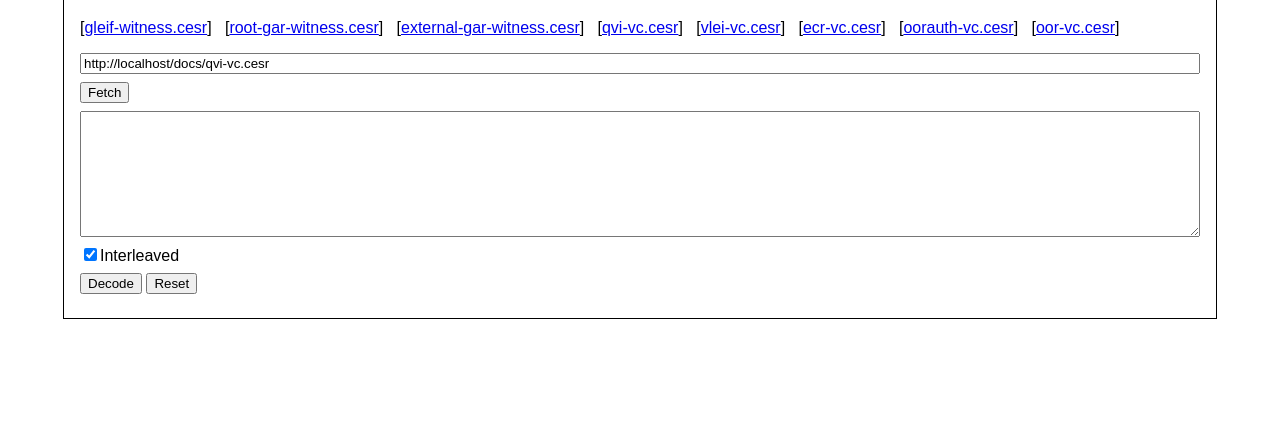
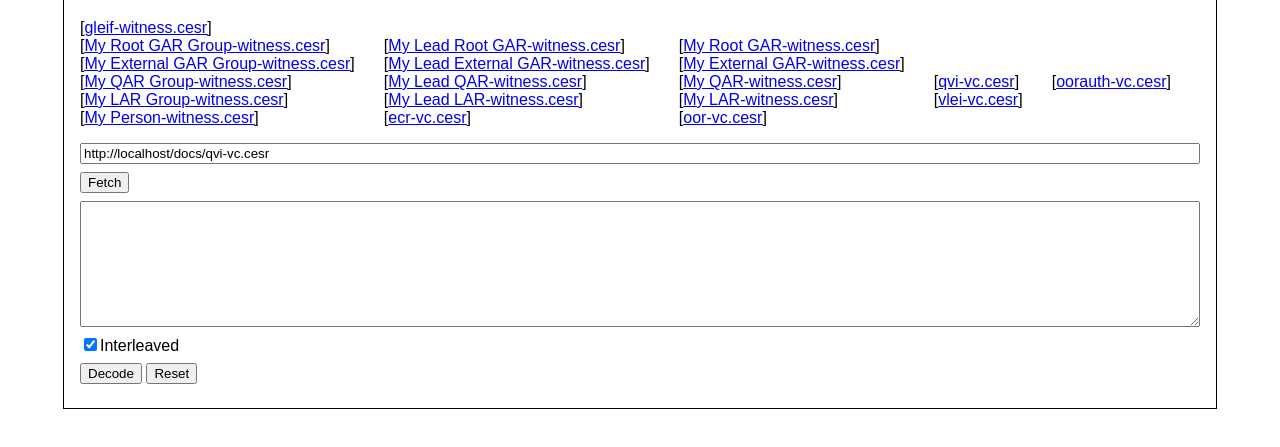
Before and after one commit to psteniusubi/cesr-decoder, a plain HTML site: page docs/index.html in a window 1280 px wide. Shown: the part 85-532 px from the top of the page. Drawn offline with Linux system fonts and the light colour scheme.

Commit message:
update samples menu

```diff
--- a/docs/index.html
+++ b/docs/index.html
@@ -88,26 +88,69 @@
     </script>
 </head>
 
+<style type="text/css">
+    p#samples a::before {
+        content: "[";
+        text-decoration: initial;
+        color: initial;
+    }
+    p#samples a::after {
+        content: "]";
+        text-decoration: initial;
+        color: initial;
+    }
+    p#samples {
+        display: grid;
+    }
+    a.gleif {
+        grid-row-start: 1;
+    }
+    a.root {
+        grid-row-start: 2;
+    }
+    a.ext {
+        grid-row-start: 3;
+    }
+    a.qvi {
+        grid-row-start: 4;
+    }
+    a.le {
+        grid-row-start: 5;
+    }
+    a.person {
+        grid-row-start: 6;
+    }
+</style>
+
 <body>
     <header>
         <h1>cesr-decoder</h1>
         <p id="warning" style="color: red;">!!! This browser has rendering issues !!!</p>
-        <p>
-            [<a href="#">gleif-witness.cesr</a>]
-            &nbsp;
-            [<a href="#">root-gar-witness.cesr</a>]
-            &nbsp;
-            [<a href="#">external-gar-witness.cesr</a>]
-            &nbsp;
-            [<a href="#">qvi-vc.cesr</a>]
-            &nbsp;
-            [<a href="#">vlei-vc.cesr</a>]
-            &nbsp;
-            [<a href="#">ecr-vc.cesr</a>]
-            &nbsp;
-            [<a href="#">oorauth-vc.cesr</a>]
-            &nbsp;
-            [<a href="#">oor-vc.cesr</a>]
+        <p id="samples">
+            <a href="#" class="gleif">gleif-witness.cesr</a>
+
+            <a href="#" class="root">My Root GAR Group-witness.cesr</a>
+            <a href="#" class="root">My Lead Root GAR-witness.cesr</a>
+            <a href="#" class="root">My Root GAR-witness.cesr</a>
+
+            <a href="#" class="ext">My External GAR Group-witness.cesr</a>
+            <a href="#" class="ext">My Lead External GAR-witness.cesr</a>
+            <a href="#" class="ext">My External GAR-witness.cesr</a>
+
+            <a href="#" class="qvi">My QAR Group-witness.cesr</a>
+            <a href="#" class="qvi">My Lead QAR-witness.cesr</a>
+            <a href="#" class="qvi">My QAR-witness.cesr</a>
+            <a href="#" class="qvi">qvi-vc.cesr</a>
+            <a href="#" class="qvi">oorauth-vc.cesr</a>
+
+            <a href="#" class="le">My LAR Group-witness.cesr</a>
+            <a href="#" class="le">My Lead LAR-witness.cesr</a>
+            <a href="#" class="le">My LAR-witness.cesr</a>
+            <a href="#" class="le">vlei-vc.cesr</a>
+
+            <a href="#" class="person">My Person-witness.cesr</a>
+            <a href="#" class="person">ecr-vc.cesr</a>
+            <a href="#" class="person">oor-vc.cesr</a>
         </p>
         <form>
             <div><input name="uri" type="text" /></div>
```
